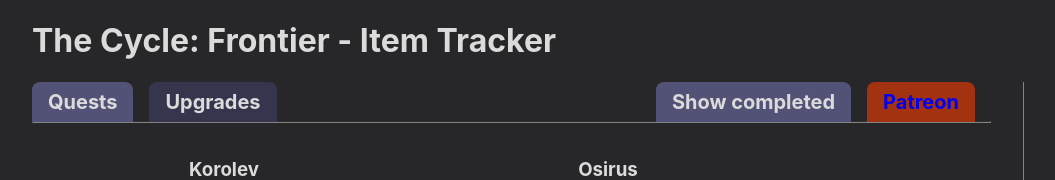
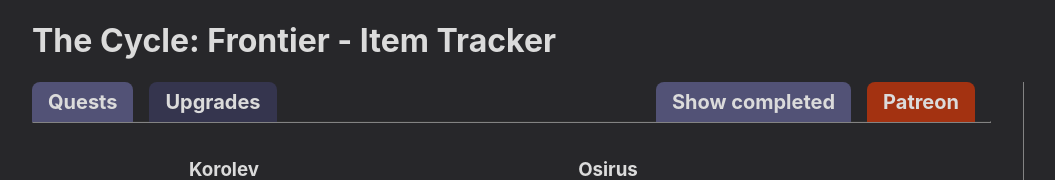
Before and after one commit to MatthewSbar/cycle-frontier-item-tracker, a React (Create React App) app: page / in a window 1280 px wide. Shown: the top 180 px of the page, without its empty margins (96-1151 px from the left). Built offline with nearby package versions, Linux system fonts and the light colour scheme.

Commit message:
link style

```diff
--- a/src/App.css
+++ b/src/App.css
@@ -66,7 +66,7 @@ button:disabled {
   cursor: not-allowed;
 }
 
-a:visited {
+a, a:visited {
   color: #dbdbdb;
 }
 
```
